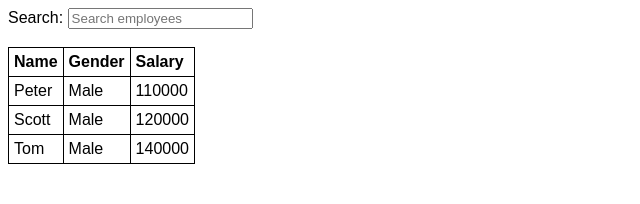
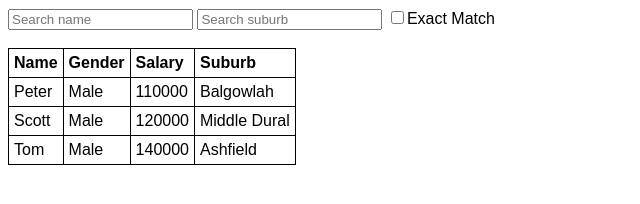
Before and after one commit to hgouw/Angular, a plain HTML site: page SearchFilter/Test.html in a window 1280 px wide. Shown: the whole page, without its empty margins (0-640 px from the left). Drawn offline with Linux system fonts and the light colour scheme.

Commit message:
Implemented Filter by Multiple Properties

```diff
--- a/SearchFilter/Scripts/Test.js
+++ b/SearchFilter/Scripts/Test.js
@@ -4,9 +4,9 @@ var myApp = angular
                 .module("myModule", [])
                 .controller("myController", function ($scope) {
                     var employees = [
-                        { name: "Peter", gender: "Male", salary: 110000.00 },
-                        { name: "Scott", gender: "Male", salary: 120000.00 },
-                        { name: "Tom", gender: "Male", salary: 140000.00 }
+                        { name: "Peter", gender: "Male", salary: 110000.00, suburb: "Balgowlah" },
+                        { name: "Scott", gender: "Male", salary: 120000.00, suburb: "Middle Dural" },
+                        { name: "Tom", gender: "Male", salary: 140000.00, suburb: "Ashfield" }
                     ];
 
                     $scope.employees = employees;
--- a/SearchFilter/Test.html
+++ b/SearchFilter/Test.html
@@ -9,7 +9,9 @@
 </head>
 <body ng-app="myModule">
     <div ng-controller="myController">
-        Search: <input type="text" placeholder="Search employees" ng-model="searchText" />
+        <input type="text" ng-model="searchText.name" placeholder="Search name" />
+        <input type="text" ng-model="searchText.suburb" placeholder="Search suburb" />
+        <input type="checkbox" ng-model="exactMatch" />Exact Match
         <br /><br />
         <table>
             <thead>
@@ -17,13 +19,15 @@
                     <th>Name</th>
                     <th>Gender</th>
                     <th>Salary</th>
+                    <th>Suburb</th>
                 </tr>
             </thead>
             <tbody>
-                <tr ng-repeat="employee in employees | filter:searchText">
+                <tr ng-repeat="employee in employees | filter:searchText:exactMatch">
                     <td>{{ employee.name }}</td>
                     <td>{{ employee.gender }}</td>
                     <td>{{ employee.salary }}</td>
+                    <td>{{ employee.suburb }}</td>
                 </tr>
             </tbody>
         </table>
```
